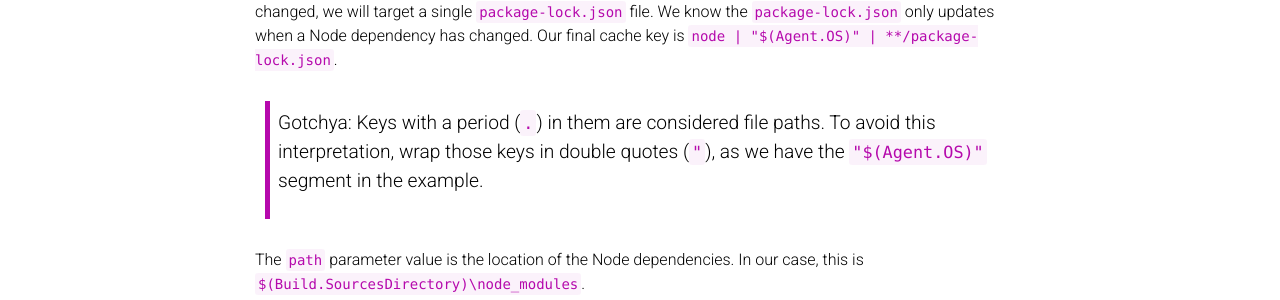
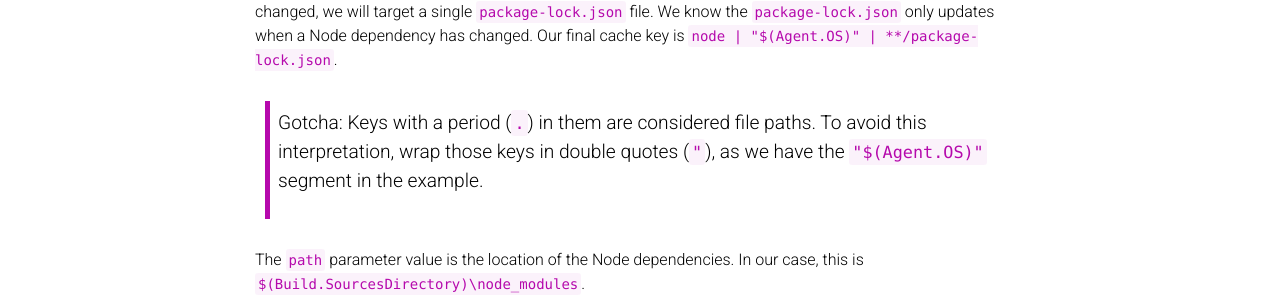
Before and after one commit to nicktolhurst/nicktolhurst.github.io, a Jekyll site: the page built from _posts/2023-03-13-faster-ci-node-caching.md, in a window 1280 px wide and 900 px high, scrolled down 1030 px. Shown: the part 149-449 px from the top of the window. Built offline with Jekyll 4.4.1, drawn with Linux system fonts in a browser that asks for light colours; full-size pictures stand in for the smaller copies a plugin makes; comment, search, counter and statistics services are not loaded; a style sheet for code colours, icons or effects is not loaded.

Commit message:
fixes typo

```diff
--- a/_posts/2023-03-13-faster-ci-node-caching.md
+++ b/_posts/2023-03-13-faster-ci-node-caching.md
@@ -31,7 +31,7 @@ A file path (file pattern) produces a hash based on the file (collection of file
 
 For example, we will look at the pipeline's NPM dependencies. In the pipeline, we require a specific Node version. This node version matches the installed tools of our developers. In this case, we are not concerned with the version of the tool. We will start our key with simply the tool `node`. Though not an immediate requirement, we likely want to build the application on Windows and Linux operating systems. Therefore, the cache key can extend to `node | "$(Agent.Os)"`. Finally, to determine whether or not the dependencies have changed, we will target a single `package-lock.json` file. We know the `package-lock.json` only updates when a Node dependency has changed. Our final cache key is `node | "$(Agent.OS)" | **/package-lock.json`.
 
-> Gotchya: Keys with a period (`.`) in them are considered file paths. To avoid this interpretation, wrap those keys in double quotes (`"`), as we have the `"$(Agent.OS)"` segment in the example.
+> Gotcha: Keys with a period (`.`) in them are considered file paths. To avoid this interpretation, wrap those keys in double quotes (`"`), as we have the `"$(Agent.OS)"` segment in the example.
 
 The `path` parameter value is the location of the Node dependencies. In our case, this is `$(Build.SourcesDirectory)\node_modules`.
 
```
